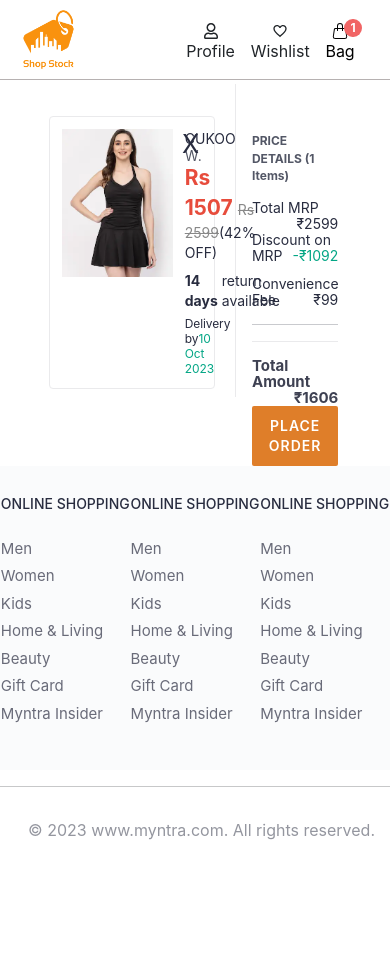
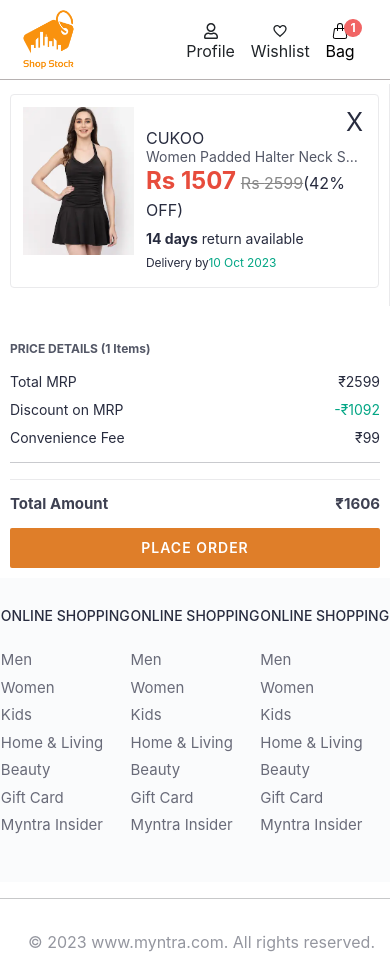
Before and after one commit to dhananjay-14/Shop_Stock, a React (Vite) app: page /bag in a window 390 px wide. Before the commit the page ends 857 px from the top, so only its background shows below. Built offline with nearby package versions, Linux system fonts and the light colour scheme.

Commit message:
repsonsive bag

```diff
--- a/src/index.css
+++ b/src/index.css
@@ -528,4 +528,33 @@ main {
         white-space: nowrap;
     }
 
+    .bag-page {
+        display: flex;
+        flex-direction: column;
+        width: 100%;
+        margin-left: 0;
+    }
+
+    .bag-items-container {
+        width: 100%;
+        padding: 10px;
+    }
+
+    .bag-item-container {
+        font-size: 16px;
+    }
+
+    .item-right-part {
+        margin-top: 20px;
+    }
+
+    .current-price {
+        font-size: 1.3em;
+    }
+
+    .bag-summary {
+        padding: 10px;
+        width: 100%;
+    }
+
 }
```
